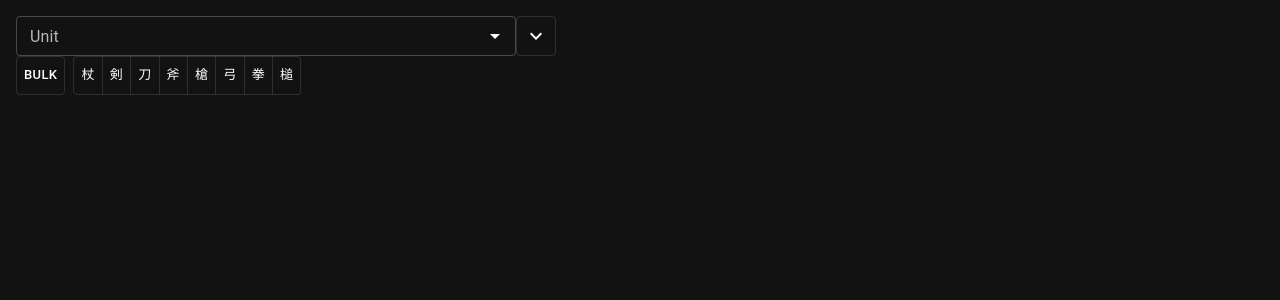
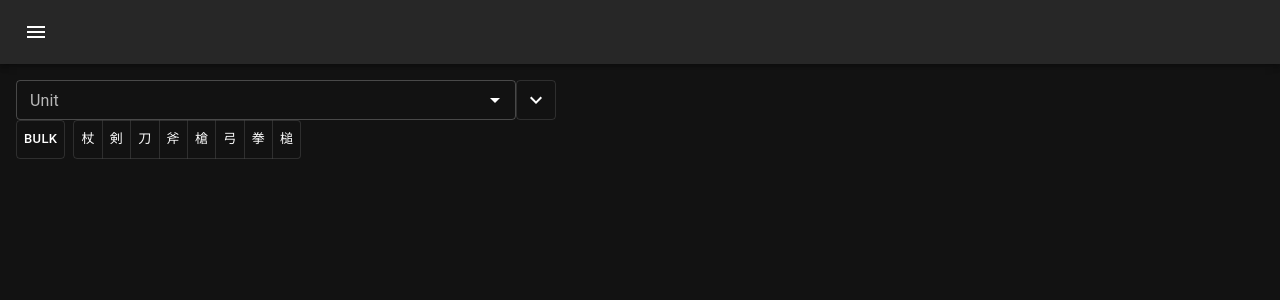
Before and after one commit to k0d1k-65/ae, a React (Create React App) app: page / in a window 1280 px wide. Shown: the top 300 px of the page. Built offline with nearby package versions, Linux system fonts and the light colour scheme.

Commit message:
ナビゲーションバー追加

```diff
--- a/src/App.tsx
+++ b/src/App.tsx
@@ -3,7 +3,8 @@ import logo from './logo.svg';
 import './App.css';
 import UnitBase from './components/UnitBase';
 import Test from './components/test';
-import { createTheme, CssBaseline, ThemeProvider } from '@mui/material';
+import { AppBar, createTheme, CssBaseline, IconButton, ThemeProvider, Toolbar } from '@mui/material';
+import MenuIcon from '@mui/icons-material/Menu';
 
 const darkTheme = createTheme({
   palette: {
@@ -13,8 +14,24 @@ const darkTheme = createTheme({
 
 function App() {
   return (
+    // navバー
     <ThemeProvider theme={darkTheme}>
       <CssBaseline />
+
+      <AppBar position="static">
+        <Toolbar>
+          <IconButton
+            size="large"
+            edge="start"
+            color="inherit"
+            aria-label="menu"
+            sx={{ mr: 2 }}
+          >
+            <MenuIcon />
+          </IconButton>
+        </Toolbar>
+      </AppBar>
+
       <UnitBase />
       {/* <Test /> */}
     </ThemeProvider>
```
